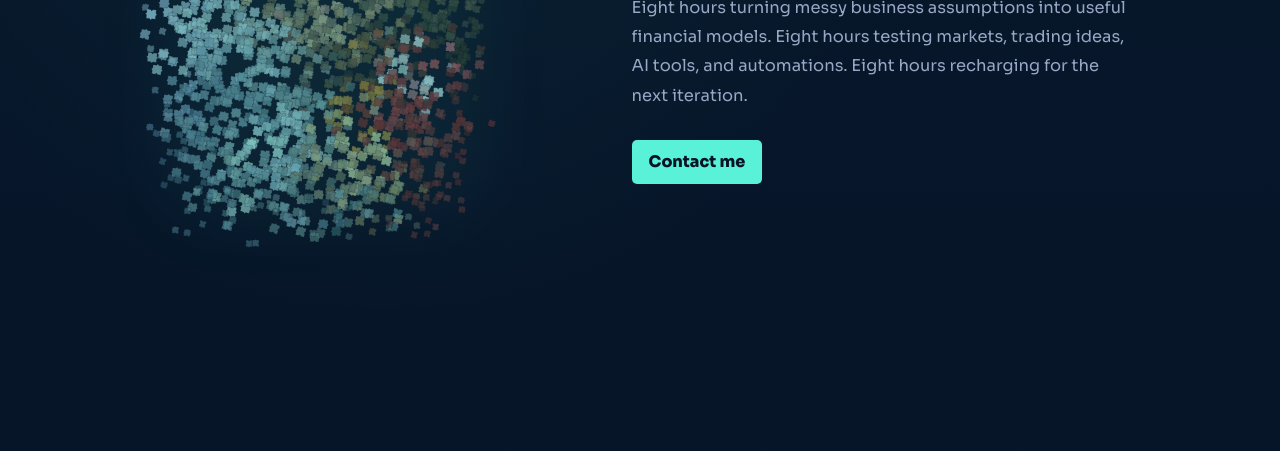
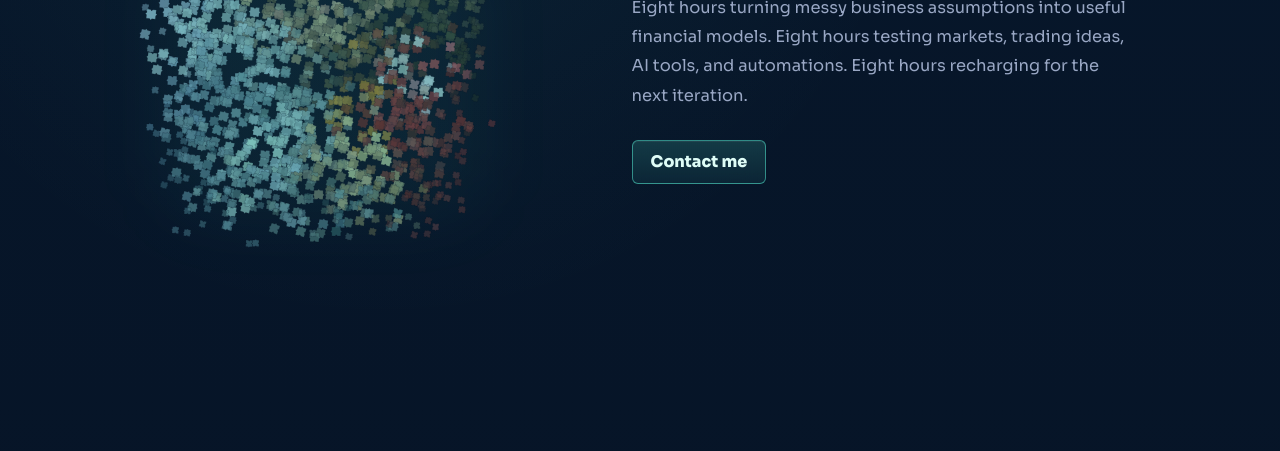
Before and after one commit to NoticeTrades/resume, a website built with Vite: page index.html in a window 1280 px wide. Shown: the part 346-797 px from the top of the page. Built offline with nearby package versions, Linux system fonts and the light colour scheme; no server answers; animation ran at ten frames a second.

Commit message:
Add animated favicon and polish footer

```diff
--- a/index.html
+++ b/index.html
@@ -7,6 +7,7 @@
       name="description"
       content="Nicholas Thomas: finance, trading, technology, AI, and practical business forecasting."
     />
+    <link rel="icon" type="image/svg+xml" href="/favicon.svg" />
     <title>Nicholas Thomas</title>
   </head>
   <body>
--- a/src/style.css
+++ b/src/style.css
@@ -518,18 +518,26 @@
   align-items: center;
   justify-content: center;
   margin-top: 30px;
-  padding: 0 16px;
-  border: 1px solid rgba(89, 241, 215, 0.65);
-  border-radius: 5px;
-  background: var(--aqua);
-  color: #061325;
+  padding: 0 18px;
+  border: 1px solid rgba(89, 241, 215, 0.5);
+  border-radius: 6px;
+  background:
+    linear-gradient(180deg, rgba(89, 241, 215, 0.16), rgba(89, 241, 215, 0.07)),
+    rgba(7, 23, 43, 0.4);
+  color: #dffdf7;
   font-weight: 800;
-  transition: background 0.2s ease, color 0.2s ease, transform 0.2s ease;
+  box-shadow: inset 0 1px 0 rgba(255, 255, 255, 0.06);
+  backdrop-filter: blur(12px);
+  transition: border-color 0.2s ease, background 0.2s ease, color 0.2s ease, transform 0.2s ease;
 }
 
 .contact-action:hover {
   transform: translateY(-2px);
-  background: #77ffe8;
+  border-color: rgba(89, 241, 215, 0.82);
+  background:
+    linear-gradient(180deg, rgba(89, 241, 215, 0.24), rgba(89, 241, 215, 0.11)),
+    rgba(7, 23, 43, 0.5);
+  color: #ffffff;
 }
 
 .about-section {
@@ -621,6 +629,7 @@
   color: rgba(195, 204, 229, 0.58);
   font-size: 13px;
   letter-spacing: 0.05em;
+  text-align: center;
 }
 
 .site-footer p {
```
Also changed, not shown: public/favicon.svg (added).
